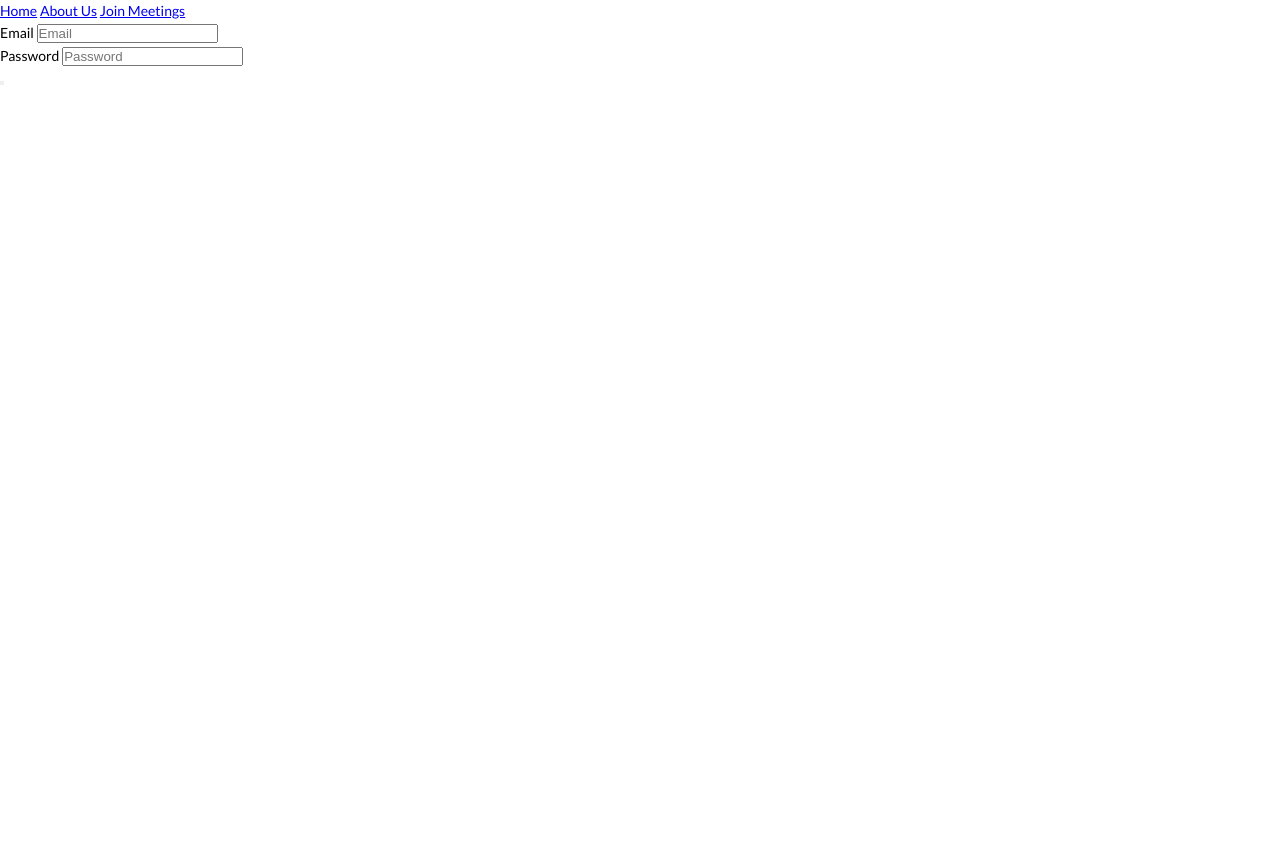
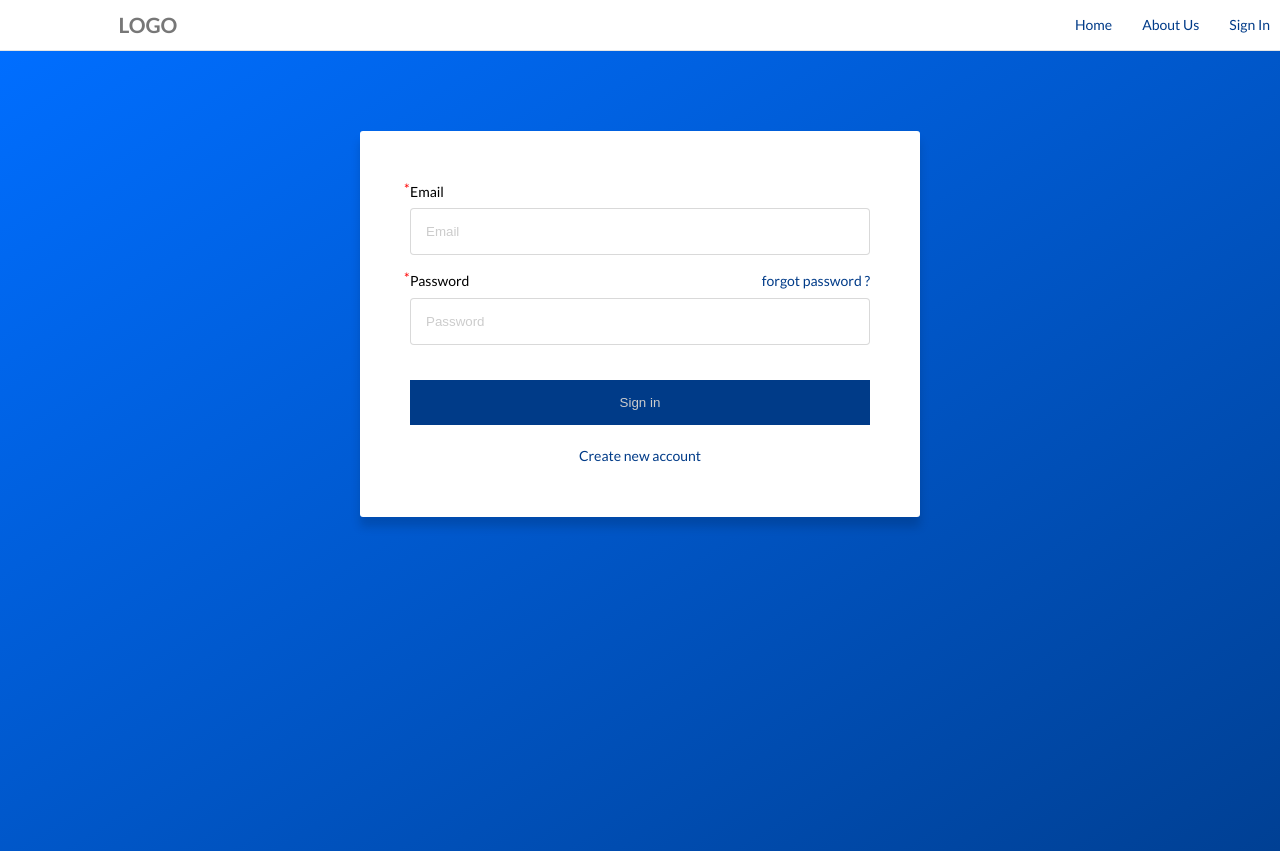
Before and after one commit to nwaguvictor/login_form, a website: page index.html in a window 1280 px wide. Before the commit the page ends 800 px from the top, so only its background shows below. Drawn offline with Linux system fonts and the light colour scheme.

Commit message:
release v1.1.1

```diff
--- a/index.html
+++ b/index.html
@@ -11,9 +11,13 @@
 <body>
     <!-- Navigtion -->
     <nav class="nav">
+        <div class="nav__logo">
+            <h1 class="nav__logo-header">Logo</h1>
+        </div>
+
         <a href="#" class="nav__item">Home</a>
         <a href="#" class="nav__item">About Us</a>
-        <a href="#" class="nav__item">Join Meetings</a>
+        <a href="#" class="nav__item">Sign in</a>
     </nav>
 
     <!-- Main Container section -->
@@ -27,11 +31,15 @@
             </div>
 
             <div class="form__group">
-                <label for="#password" class="form__label">Password</label>
+                <label for="#password" class="form__label">
+                    <span>Password</span>
+                    <a href="#" class="form__passwd-reset">forgot password ?</a>
+                </label>
                 <input type="password" id="password" class="form__input" placeholder="Password" required />
             </div>
 
-            <button type="submit" class="form__btn"></button>
+            <button type="submit" class="form__btn">Sign in</button>
+            <a href="#" class="form__create-account">Create new account</a>
         </form>
     </main>
 </body>
--- a/sass/_base.scss
+++ b/sass/_base.scss
@@ -1,7 +1,13 @@
 :root {
     --color-primary: #003b88;
-    --color-primary-light: #005bd3;
+    --color-primary-light: #006eff;
     --color-primary-dark: #004094;
+
+    --color-grey-light-1: #ccc;
+    --color-grey-light-2: #eee;
+
+    --color-grey-dark-1: #777;
+    --color-grey-dark-2: #333;
 }
 
 *,
@@ -21,4 +27,5 @@ body {
     font-size: 1.4rem;
     font-weight: 400;
     line-height: 1.6;
+    box-sizing: border-box;
 }
--- a/sass/_components.scss
+++ b/sass/_components.scss
@@ -0,0 +1,149 @@
+//======== Navigation ==============//
+.nav {
+    max-width: 140rem;
+    display: flex;
+    align-items: center;
+    color: var(--color-grey-dark-1);
+    border-bottom: 1px solid rgba(0, 0, 0, .1);
+
+    &__logo {
+        flex: 0 0 20%;
+        display: flex;
+        text-transform: uppercase;
+        align-items: center;
+        justify-content: center;
+        margin-right: auto;
+        margin-left: 2rem;
+        height: 5rem;
+        width: 5rem;
+    }
+
+    &__item:link,
+    &__item:visited {
+        padding: 0 1rem;
+        text-decoration: none;
+        color: var(--color-primary);
+        font-size: 1.4rem;
+        text-transform: capitalize;
+        transition: transform .2s, border-bottom .2s;
+
+        &:not(:last-child) {
+            margin-right: 1rem;
+        }
+
+        &:hover {
+            transform: translateY(-.1rem) scale(1.1);
+            border-bottom: 1px solid var(--color-primary);
+            box-shadow: 0 1.2rem 3rem rgba(0, 0, 0, .1);
+        }
+
+    }
+}
+
+//======== Form ==============//
+.form {
+    background-color: #fff;
+    background-size: 100%;
+    padding: 5rem;
+    border-radius: 3px;
+    box-shadow: 0 1rem 1rem rgba(0, 0, 0, .15);
+    width: 50%;
+    margin: 0 auto;
+    display: flex;
+    flex-direction: column;
+    justify-content: center;
+    align-items: center;
+
+    @include respond(medium) {
+        padding: 3rem;
+        width: 70%;
+    }
+
+    @include respond(small) {
+        padding: 3rem;
+        width: 90%;
+    }
+
+    @include respond(xsmall) {
+        padding: 3rem;
+        width: 100%;
+    }
+
+
+    &__group {
+        margin-bottom: 1.5rem;
+        width: 100%;
+    }
+
+    &__label {
+        display: flex;
+        justify-content: space-between;
+        position: relative;
+        margin-bottom: .5rem;
+
+        &::before {
+            content: "*";
+            position: absolute;
+            top: -.3rem;
+            left: -.6rem;
+            color: red;
+
+        }
+    }
+
+    &__input {
+        display: inline-block;
+        width: 100%;
+        outline: none;
+        border: 1px solid rgba(0, 0, 0, .15);
+        padding: 1.5rem;
+        border-radius: 4px;
+
+        &::-webkit-input-placeholder {
+            color: var(--color-grey-light-1);
+        }
+    }
+
+    &__passwd-reset,
+    &__create-account {
+        text-decoration: none;
+        color: var(--color-primary);
+        transition: transform animation 1s;
+
+        &:hover {
+            transform: translateY(-.1rem);
+        }
+
+        &:active {
+            animation: pumping 1s infinite;
+        }
+    }
+
+    @keyframes pumping {
+        0% {
+            transform: scale(1);
+        }
+
+        50% {
+            transform: scale(1.1);
+        }
+
+        100% {
+            transform: scale(1);
+        }
+    }
+
+    &__btn {
+        width: 100%;
+        margin: 2rem 0;
+        padding: 1.5rem 3rem;
+        border: none;
+        color: var(--color-grey-light-1);
+        background-color: var(--color-primary);
+        cursor: pointer;
+
+        &:focus {
+            background-color: var(--color-primary-light);
+        }
+    }
+}
--- a/sass/_layout.scss
+++ b/sass/_layout.scss
@@ -0,0 +1,18 @@
+//======== Container ==============//
+.container {
+    max-width: 100%;
+    min-height: 100vh;
+    padding: 8rem;
+    display: flex;
+    flex-direction: column;
+    background-image: linear-gradient(to bottom right, var(--color-primary-light), var(--color-primary-dark));
+
+    @include respond(medium) {
+        padding: 4rem;
+    }
+
+    @include respond(small) {
+        align-items: center;
+        justify-content: center;
+    }
+}
--- /dev/null
+++ b/sass/_mixins.scss
@@ -0,0 +1,33 @@
+//MEDIA QUERY MANAGER
+
+@mixin respond($breakpoint) {
+    @if ($breakpoint==xsmall) {
+        @media only screen and (max-width: 25em) {
+            @content
+        }
+
+        ;
+    }
+
+    @if ($breakpoint==small) {
+        @media only screen and (max-width: 37.5em) {
+            @content
+        }
+    }
+
+    ;
+
+    @if ($breakpoint==medium) {
+        @media only screen and (max-width: 56.25em) {
+            @content
+        }
+
+        ;
+    }
+
+    @if ($breakpoint==large) {
+        @media only screen and (min-width: 75em) {
+            @content
+        }
+    }
+}
--- a/sass/main.scss
+++ b/sass/main.scss
@@ -1,3 +1,4 @@
+@import 'mixins';
 @import 'base';
 @import 'layout';
 @import 'components';
```
Also changed, not shown: css/app.css.
